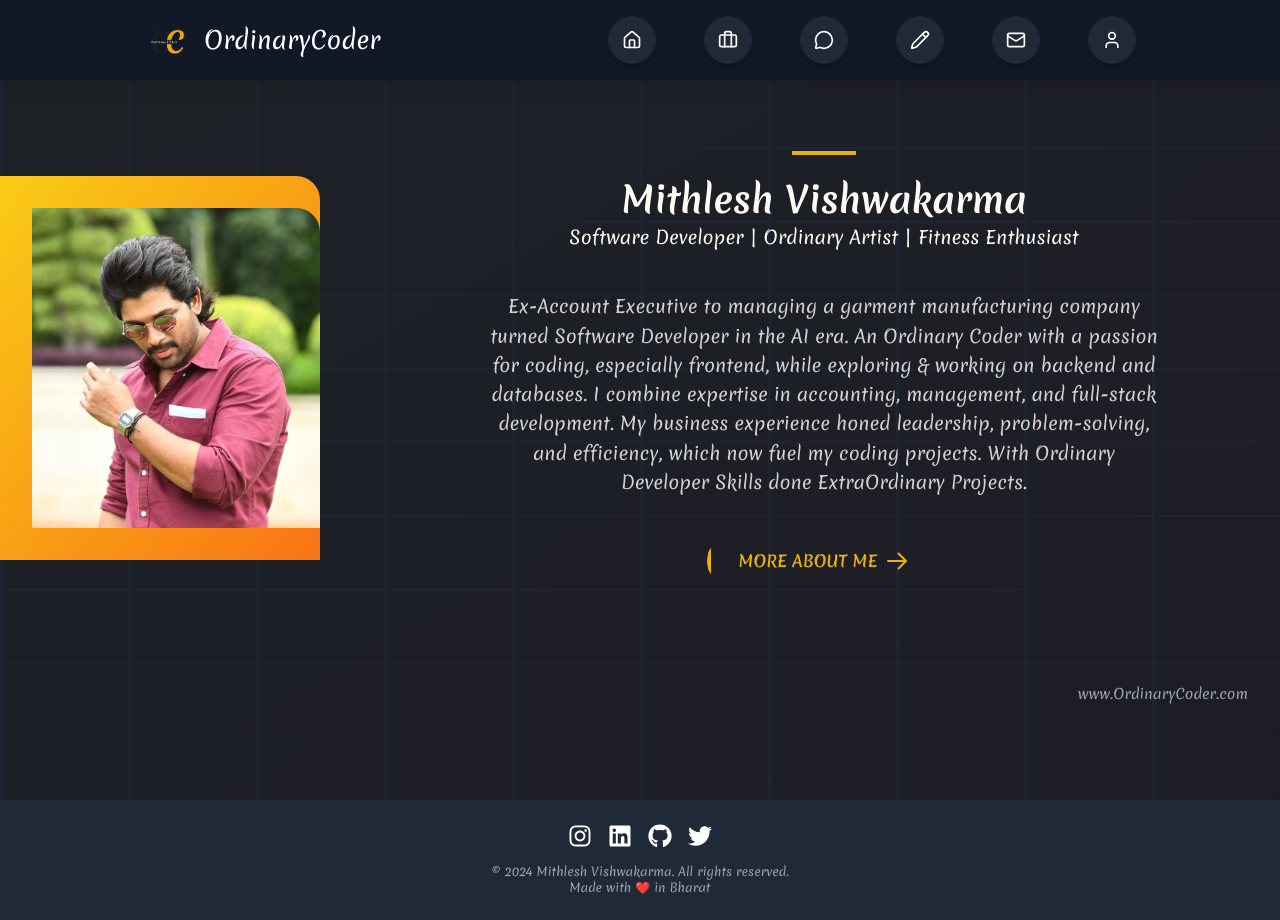
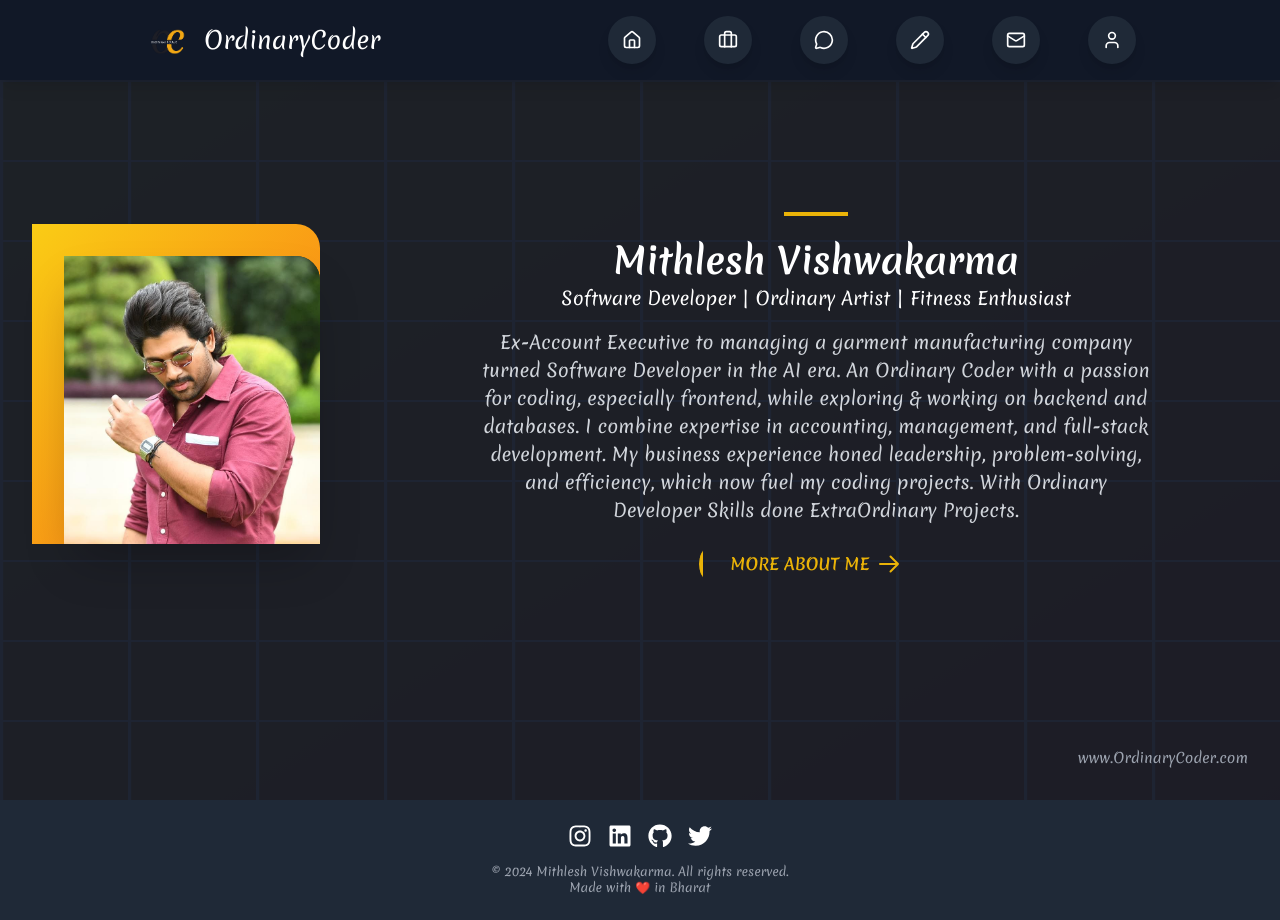
Before and after one commit to mithlesh-vishwakarma/upgraded_portfolio, a React (Vite) app in the folder vite-project/: page / in a window 1280 px wide. Built offline with nearby package versions, Linux system fonts and the light colour scheme.

Commit message:
`Refactor Hero component layout and styles`

```diff
--- a/vite-project/src/components/Hero.tsx
+++ b/vite-project/src/components/Hero.tsx
@@ -3,7 +3,7 @@ import alluArjun from "../assets/allu-arjun.jpg";
 
 const Hero = () => {
   return (
-    <div className="h-[calc(100vh-4rem)] max-h-[900px] bg-gray-900 relative overflow-hidden">
+    <div className="h-screen bg-gray-900 relative overflow-hidden flex items-center justify-center p-4 md:p-8">
       {/* Background Pattern */}
       <div className="absolute inset-0 opacity-5">
         <div className="absolute inset-0 bg-gradient-to-br from-yellow-400 to-orange-500"></div>
@@ -29,20 +29,20 @@ const Hero = () => {
         </svg>
       </div>
 
-      <div className="container mx-auto px-8 h-full flex items-center max-w-7xl">
-        <div className="flex items-center w-full justify-center">
-          {/* Left Section - Photo */}
+      <div className="container mx-auto px-4 md:px-8 h-full flex items-center justify-center max-w-7xl relative z-10">
+        <div className="flex flex-col md:flex-row items-center justify-center w-full gap-8 md:gap-12">
+          {/* Image Section - Positioned to overlap with content on mobile */}
           <motion.div
-            className="relative"
+            className="relative order-2 md:order-1"
             initial={{ x: -200, opacity: 0 }}
             animate={{ x: 0, opacity: 1 }}
             transition={{ duration: 0.8 }}
           >
             {/* Yellow Background Shape */}
-            <div className="absolute -left-8 -top-8 w-80 h-96 bg-gradient-to-br from-yellow-400 to-orange-500 rounded-tr-3xl"></div>
+            <div className="absolute -left-4 -top-4 md:-left-8 md:-top-8 w-48 h-56 md:w-72 md:h-80 bg-gradient-to-br from-yellow-400 to-orange-500 rounded-tr-3xl"></div>
 
             {/* Profile Image */}
-            <div className="relative z-10 w-72 h-80 bg-gray-800 rounded-tr-3xl overflow-hidden">
+            <div className="relative z-20 w-40 h-48 md:w-64 md:h-72 bg-gray-800 rounded-tr-3xl overflow-hidden shadow-2xl">
               <img
                 src={alluArjun}
                 alt="mithlesh-vishwakarma"
@@ -51,9 +51,9 @@ const Hero = () => {
             </div>
           </motion.div>
 
-          {/* Right Section - Content */}
+          {/* Content Section - Positioned to overlap with image on mobile */}
           <motion.div
-            className="flex-1 ml-20"
+            className="flex-1 order-1 md:order-2 text-center md:text-left md:ml-8 lg:ml-12"
             initial={{ x: 200, opacity: 0 }}
             animate={{ x: 0, opacity: 1 }}
             transition={{ duration: 0.8, delay: 0.2 }}
@@ -82,7 +82,7 @@ const Hero = () => {
               </motion.h2>
             </motion.div>
              <motion.p
-              className="text-white-300 text-lg leading-relaxed mb-10 mx-auto max-w-2xl text-center"
+              className="text-white-300 text-base md:text-lg leading-relaxed mb-4 mx-auto max-w-2xl text-center"
               initial={{ y: 30, opacity: 0 }}
               animate={{ y: 0, opacity: 1 }}
               transition={{ duration: 0.6, delay: 0.9 }}
@@ -93,7 +93,7 @@ const Hero = () => {
 
             {/* Description */}
             <motion.p
-              className="text-gray-300 text-lg leading-relaxed mb-10 mx-auto max-w-2xl text-center"
+              className="text-gray-300 text-base md:text-lg leading-relaxed mb-4 mx-auto max-w-2xl text-center"
               initial={{ y: 30, opacity: 0 }}
               animate={{ y: 0, opacity: 1 }}
               transition={{ duration: 0.6, delay: 0.9 }}
@@ -110,7 +110,7 @@ const Hero = () => {
             {/* CTA Button */}
             <div className="flex justify-center">
               <motion.a
-                href="/education"
+                href="/coming-soon"
                 className="relative inline-flex items-center overflow-hidden px-8 py-3 rounded-full font-semibold group"
                 initial={{ y: 30, opacity: 0 }}
                 animate={{ y: 0, opacity: 1 }}
```
